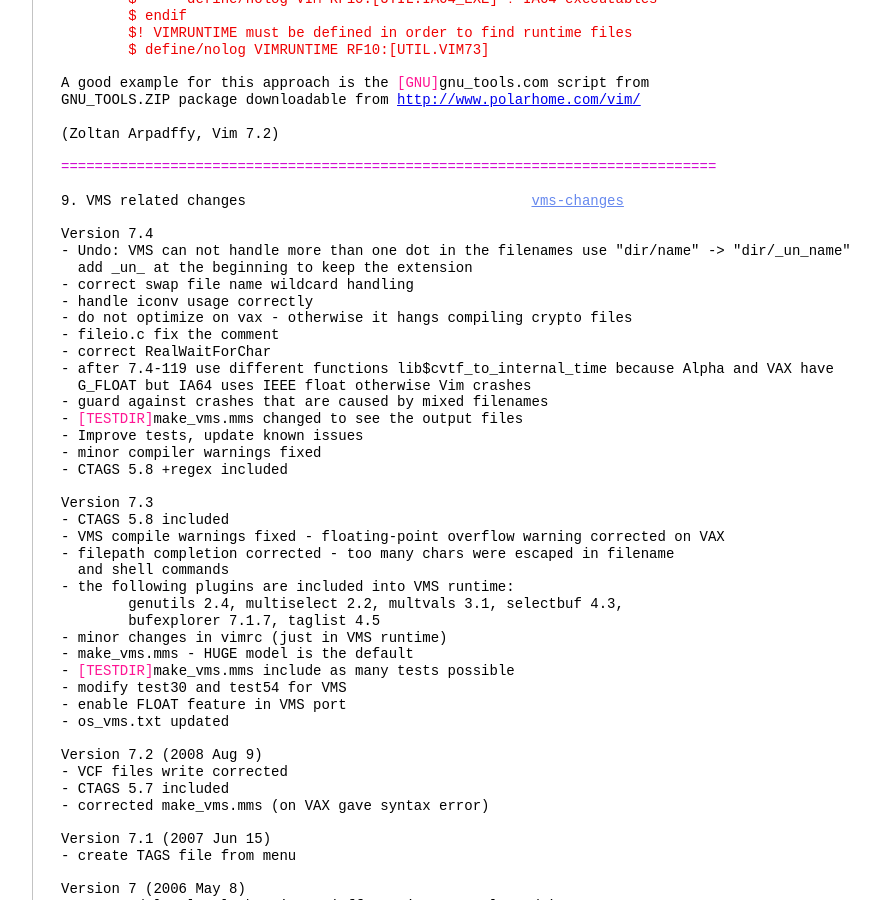
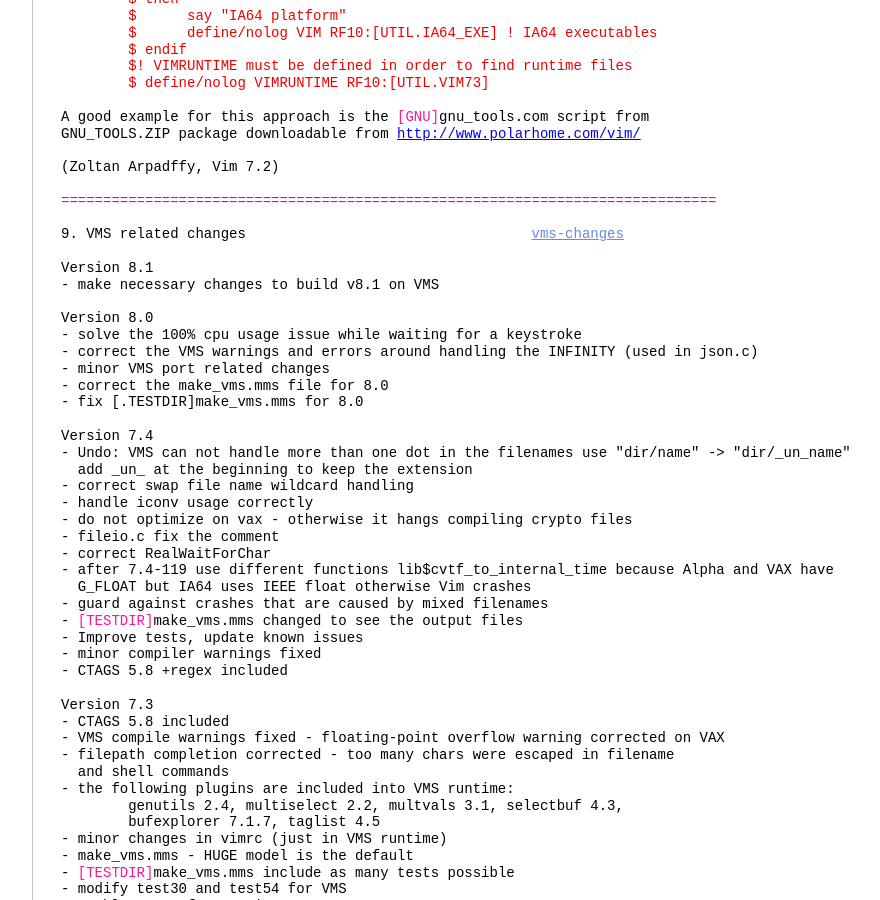
Before and after one commit to vim-jp/vimdoc-en, a Jekyll site: the page built from os_vms.html, in a window 1280 px wide and 900 px high, scrolled down 12843 px. Shown: the whole window, without its empty margins (340-1220 px from the left). Built offline with Jekyll 4.4.1, drawn with Linux system fonts in a browser that asks for light colours; nearby versions of some CDN libraries; comment, search, counter and statistics services are not loaded; some of the changed text lies outside the part shown.

Commit message:
Generated by Travis JOB 725.1
https://travis-ci.org/vim-jp/vimdoc-en/builds/481854236

```diff
--- a/os_vms.html
+++ b/os_vms.html
@@ -3,7 +3,7 @@
 helpname: 'os_vms'
 ---
 <div id='vimCodeElement'>
-<a class="Constant" href="os_vms.html" name="os_vms.txt">os_vms.txt</a>&nbsp;&nbsp;&nbsp;&nbsp;For&nbsp;<span class="Identifier">Vim version 8.1.</span>&nbsp;&nbsp;Last change: 2018 May 06<br>
+<a class="Constant" href="os_vms.html" name="os_vms.txt">os_vms.txt</a>&nbsp;&nbsp;&nbsp;&nbsp;For&nbsp;<span class="Identifier">Vim version 8.1.</span>&nbsp;&nbsp;Last change: 2019 Jan 18<br>
 <br>
 <br>
 &nbsp;&nbsp;&nbsp;&nbsp;&nbsp;&nbsp;&nbsp;&nbsp;&nbsp;&nbsp;&nbsp;&nbsp;&nbsp;&nbsp;&nbsp;&nbsp;&nbsp;&nbsp;<span class="Identifier">VIM REFERENCE MANUAL</span><br>
@@ -109,6 +109,8 @@
 You may want to use GUI with GTK icons, then you have to download and install<br>
 GTK for OpenVMS or at least runtime shareable images - LIBGTK from<br>
 polarhome.com<br>
+Post 7.2 Vim uses GTK2+ while the last GTK on OpenVMS is 1.2.10, thefore<br>
+the GTK build is no longer available.&nbsp;<br>
 <br>
 For more advanced questions, please send your problem to Vim on VMS mailing<br>
 list &lt;vim-vms@polarhome.com&gt;<br>
@@ -206,10 +208,10 @@
 <br>
 Example LOGIN.COM:<br>
 <br>
-<div class="helpExample">&nbsp;&nbsp;&nbsp;&nbsp;&nbsp;&nbsp;&nbsp;&nbsp;$ define/nolog VIM RF10:[UTIL.VIM]<br>
+<div class="helpExample">&nbsp;&nbsp;&nbsp;&nbsp;&nbsp;&nbsp;&nbsp;&nbsp;$ define/nolog VIM DKA0:[UTIL.VIM81]<br>
 &nbsp;&nbsp;&nbsp;&nbsp;&nbsp;&nbsp;&nbsp;&nbsp;$ vi*m :== mcr VIM:VIM.EXE<br>
 &nbsp;&nbsp;&nbsp;&nbsp;&nbsp;&nbsp;&nbsp;&nbsp;$ gv*im:== spawn/nowait/input=NLA0 mcr VIM:VIM.EXE -g -GEOMETRY 80x40<br>
-&nbsp;&nbsp;&nbsp;&nbsp;&nbsp;&nbsp;&nbsp;&nbsp;$ set disp/create/node=192.168.5.223/trans=tcpip</div>
+&nbsp;&nbsp;&nbsp;&nbsp;&nbsp;&nbsp;&nbsp;&nbsp;$ set disp/create/node=192.168.10.202/trans=tcpip</div>
 <br>
 <span class="Todo">Note</span>: This set-up should be enough, if you are working on a standalone server or<br>
 clustered environment, but if you want to use Vim as an internode editor in<br>
@@ -769,6 +771,16 @@
 <br>
 9. VMS related changes&nbsp;&nbsp;&nbsp;&nbsp;&nbsp;&nbsp;&nbsp;&nbsp;&nbsp;&nbsp;&nbsp;&nbsp;&nbsp;&nbsp;&nbsp;&nbsp;&nbsp;&nbsp;&nbsp;&nbsp;&nbsp;&nbsp;&nbsp;&nbsp;&nbsp;&nbsp;&nbsp;&nbsp;&nbsp;&nbsp;&nbsp;&nbsp;&nbsp;&nbsp;<a class="Constant" href="os_vms.html#vms-changes" name="vms-changes">vms-changes</a><br>
 <br>
+Version 8.1<br>
+- make necessary changes to build v8.1 on VMS<br>
+<br>
+Version 8.0<br>
+- solve the 100% cpu usage issue while waiting for a keystroke<br>
+- correct the VMS warnings and errors around handling the INFINITY (used in json.c)<br>
+- minor VMS port related changes&nbsp;<br>
+- correct the make_vms.mms file for 8.0&nbsp;<br>
+- fix [.TESTDIR]make_vms.mms for 8.0&nbsp;<br>
+<br>
 Version 7.4<br>
 - Undo: VMS can not handle more than one dot in the filenames use &quot;dir/name&quot; -&gt; &quot;dir/_un_name&quot;<br>
 &nbsp;&nbsp;add _un_ at the beginning to keep the extension<br>
```
